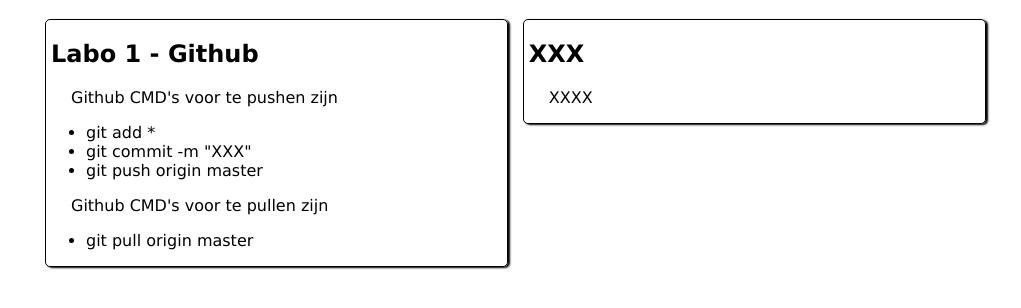
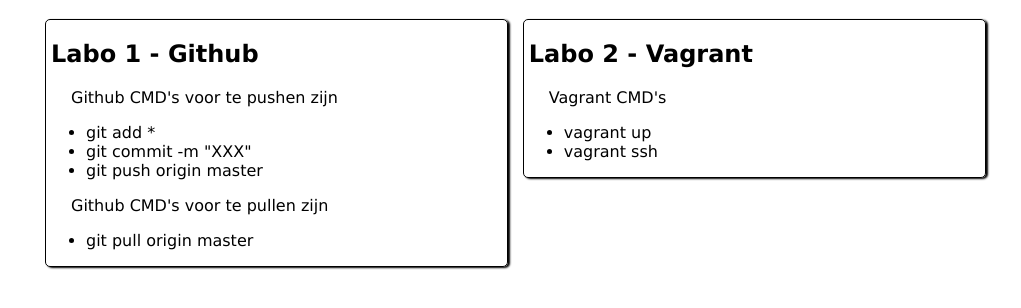
Before and after one commit to DaanDeMot/DevOpsLabo1, a plain HTML site: page index.html in a window 1280 px wide. Shown: the part 62-370 px from the top of the page, without its empty margins (130-1151 px from the left). Drawn offline with Linux system fonts and the light colour scheme.

Commit message:
2de labo ingevuld

```diff
--- a/index.html
+++ b/index.html
@@ -25,8 +25,12 @@
 
       </section>
       <section>
-          <h2>XXX</h2>
-          <p>XXXX</p>
+          <h2>Labo 2 - Vagrant</h2>
+          <p>Vagrant CMD's</p>
+          <ul>
+              <li>vagrant up</li>
+              <li>vagrant ssh</li>
+          </ul>
       </section>
 
    </main>
```
